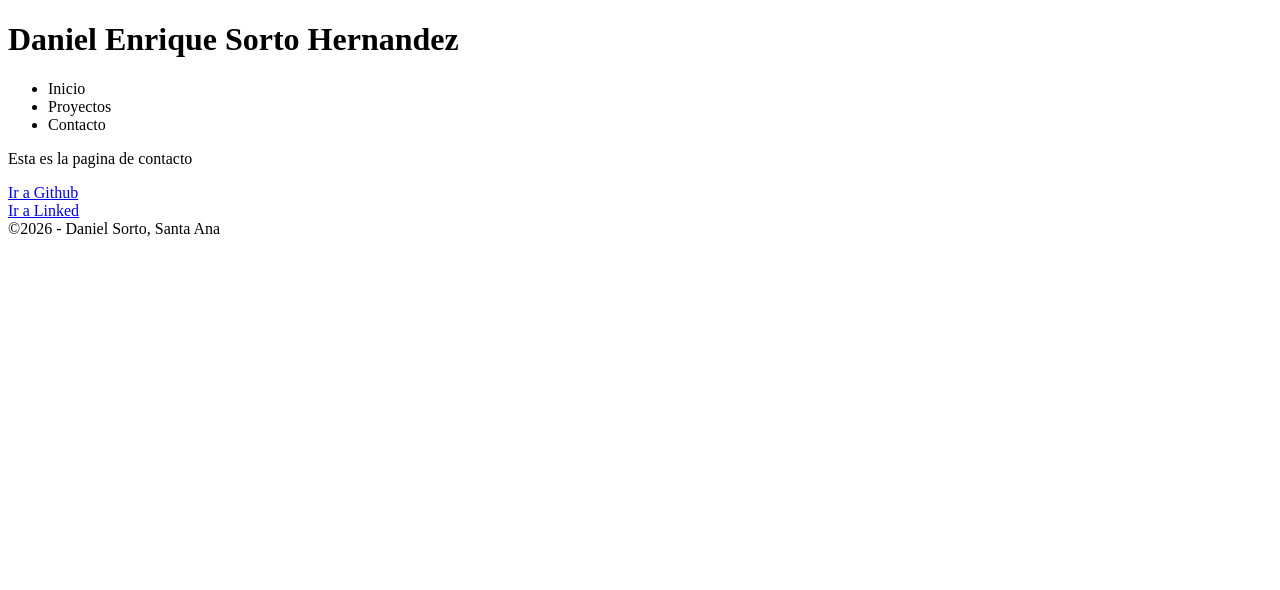
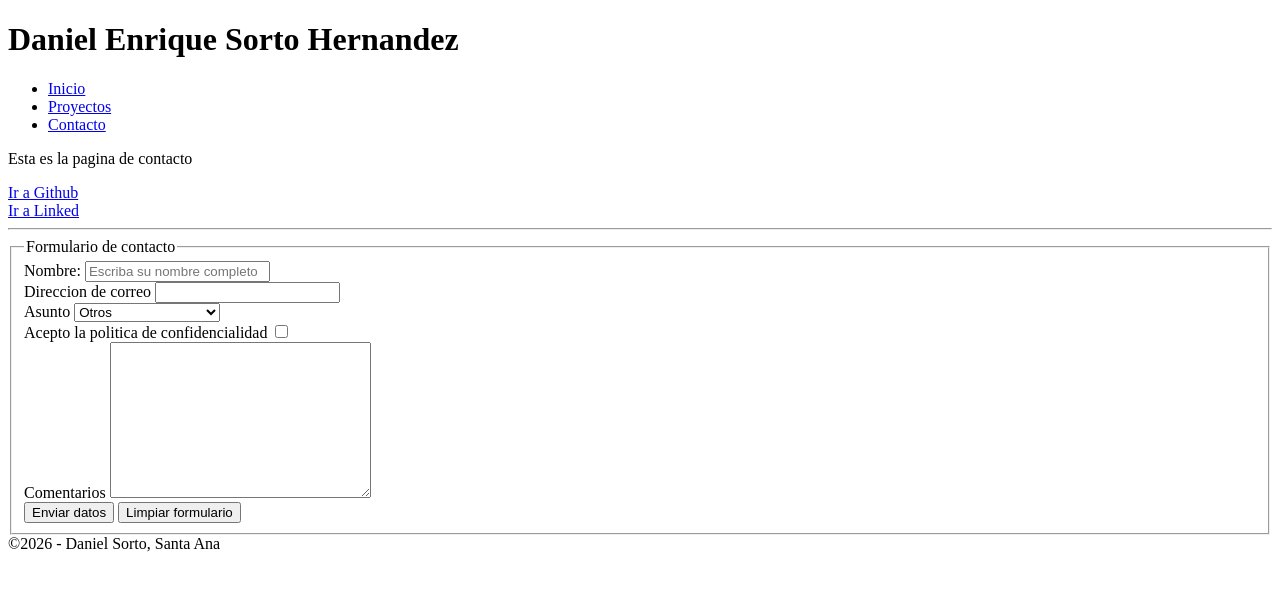
Before and after one commit to danielesorto/mi-portafolio, a plain HTML site: page contacto.html in a window 1280 px wide. Drawn offline with Linux system fonts and the light colour scheme.

Commit message:
finalizando el formulario de contacto

```diff
--- a/contacto.html
+++ b/contacto.html
@@ -12,17 +12,51 @@
         <h1>Daniel Enrique Sorto Hernandez</h1>
         <nav>
             <ul>
-                <li>Inicio</li>
-                <li>Proyectos</li>
-                <li>Contacto</li>
+                <li><a href="index.html">Inicio</a> </li>
+                <li><a href="proyectos.html">Proyectos</a></li>
+                <li><a href="contacto.html">Contacto</a></li>
             </ul>
-            <!--Aqui la barra de navegacion se creara en la sesion 3--> </nav>
+            <!--Aqui la barra de navegacion se creara en la sesion 3-->
+        </nav>
     </header>
     <main>
         <p>Esta es la pagina de contacto</p>
         <a href="https://www.github.com">Ir a Github</a>
         <br>
         <a href="https://www.linked.com">Ir a Linked</a>
+        <hr>
+        <form action="/procesar" method="post">
+            <fieldset>
+                <legend>Formulario de contacto</legend>
+
+            <label for="nombre">Nombre:</label> <input type="text" id="nombre" name="nombre"
+                placeholder="Escriba su nombre completo" maxlength="40" required>
+                <br>
+                <label for="correo">Direccion de correo</label>
+                <input type="email" name="correo" id="correo" required>
+                <br>
+                <label for="asunto">Asunto</label>
+                <select name="asunto" id="asunto">
+                    <option value="0"></option>
+                    <option value="1">Oferta de empleo</option>
+                    <option value="2">Solicitud de proyecto</option>
+                    <option value="3" selected>Otros</option>
+                </select>
+
+               <!-- <input type="radio" name="tema" id="tema1">Oferta de empleo
+                <input type="radio" name="tema" id="tema2">Solicitud de proyecto
+                <input type="radio" name="tema" id="tema3">Otros-->
+                <br>
+                <label for="terminos">Acepto la politica de confidencialidad</label>
+                <input type="checkbox" name="terminos" id="terminos">
+                <br>
+                <label for="mensaje">Comentarios</label>
+                <textarea name="mensaje" id="mensaje" cols="30" rows="10"></textarea>
+                <br>
+                <button type="submit">Enviar datos</button>
+                <button type="reset">Limpiar formulario</button>
+                </fieldset>
+        </form>
     </main>
     <footer>&copy;2026 - Daniel Sorto, Santa Ana</footer>
 </body>
```
Also changed, not shown: proyectos.html (+4 -4 lines). Lines whose indentation alone changed are shown as unchanged.
